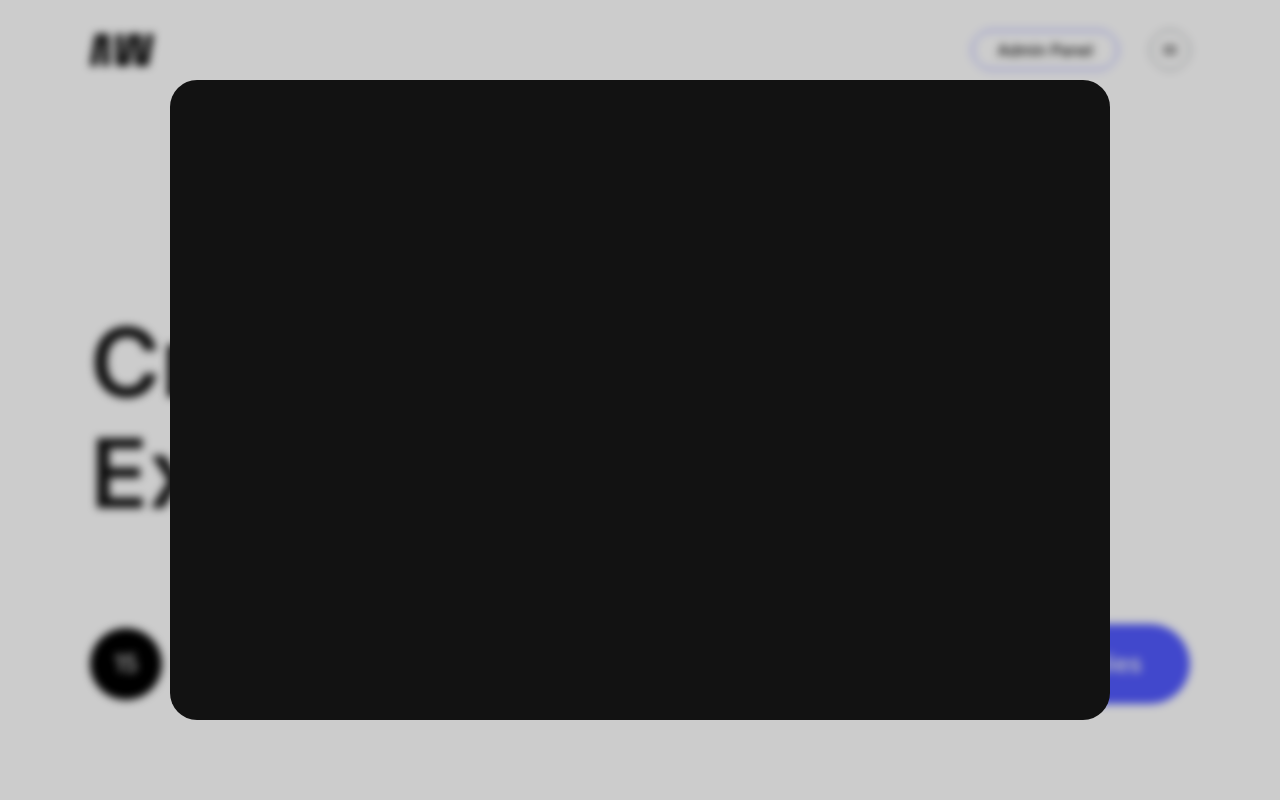
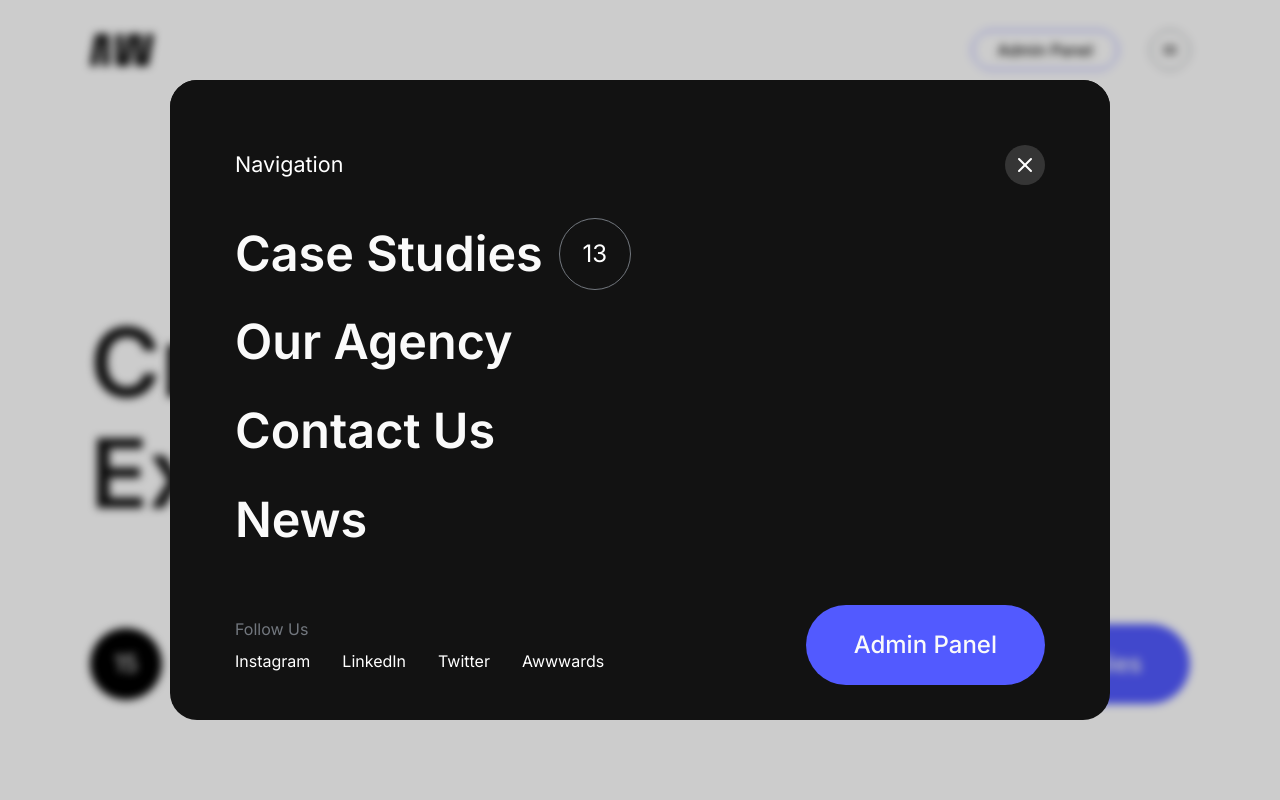
Before and after one commit to webdevsk/aesthetic-webworks, a Next.js app in the folder client/: page / in a window 1280 px wide. Both pictures are taken after a click on the button 1170 px from the left and 50 px from the top of the page. Shown: the top 800 px of the page. Built offline with nearby package versions, Linux system fonts and the light colour scheme.

Commit message:
Done with Main menu

```diff
--- a/client/components/dialog-menu.tsx
+++ b/client/components/dialog-menu.tsx
@@ -3,8 +3,11 @@
 import * as React from "react"
 import type { ForwardedRef } from "react"
 import { createContext, forwardRef, useContext, useState } from "react"
+import Link from "next/link"
 import { cn } from "@/lib/utils"
 import * as RadixDialog from "@radix-ui/react-dialog"
+import { AnimatedButton } from "./ui/animated-button"
+import { X } from "lucide-react"
 import { AnimatePresence, motion } from "motion/react"
 
 const DialogOverlay = motion(RadixDialog.Overlay)
@@ -87,7 +90,57 @@ function DialogContentCore(
                   )}>
                   <RadixDialog.Title className="hidden">{title}</RadixDialog.Title>
                   {/* {children} */}
-                  <div className="h-[80dvh] w-[940px] overflow-y-auto rounded-[calc(16px_+_16*(100vw_-_576px)/1024)] bg-foreground text-background"></div>
+                  <div className="h-[80dvh] w-[940px] overflow-y-auto rounded-[calc(16px_+_16*(100vw_-_576px)/1024)] bg-foreground text-background [--padding:0_calc(32px_+_48*(100vw_-_576px)/1024)]">
+                    <div className="*: sticky top-0 flex items-center justify-between bg-inherit p-[--padding] pt-[calc(32px_+_48*(100vw_-_576px)/1024)]">
+                      <h5 className="font-base text-[calc(16px_+_8*(100vw_-_576px)/1024)] leading-snug">Navigation</h5>
+                      <RadixDialog.Close className="group grid size-10 place-items-center rounded-full bg-[#ffffff26] transition-colors hover:bg-[#ffffff40]">
+                        <X className="transition-transform group-hover:scale-110" />
+                      </RadixDialog.Close>
+                    </div>
+
+                    <div className="p-[--padding]">
+                      {/* Nav menu */}
+                      <div className="my-[calc(16px_+_24*(100vw_-_576px)/1024)] space-y-4">
+                        {["Case Studies", "Our Agency", "Contact Us", "News"].map((menu) => (
+                          <div className="flex items-center gap-4">
+                            <AnimatedButton className="rounded-none border-0 bg-transparent p-0 text-[calc(32px_+_24*(100vw_-_576px)/1024)] font-semibold outline-none ring-0 hover:bg-transparent hover:ring-0">
+                              <Link key={menu} href={`#}`}>
+                                {menu}
+                              </Link>
+                            </AnimatedButton>
+
+                            {menu === "Case Studies" && (
+                              <div className="font-regular variant-h5 grid size-[72px] place-items-center rounded-full border border-muted">
+                                <span>13</span>
+                              </div>
+                            )}
+                          </div>
+                        ))}
+                      </div>
+
+                      <div className="mt-8 flex items-center justify-between gap-4 py-4">
+                        <div className="font-base flex flex-wrap gap-x-8 gap-y-2 text-base">
+                          <p className="block w-full text-muted">Follow Us</p>
+                          {[
+                            { href: "/", label: "Instagram" },
+                            { href: "/", label: "LinkedIn" },
+                            { href: "/", label: "Twitter" },
+                            { href: "/", label: "Awwwards" },
+                          ].map(({ href, label }) => (
+                            <Link
+                              key={label}
+                              href={href}
+                              className="relative before:absolute before:right-0 before:top-0 before:size-1 before:translate-y-2 before:border-r-[1.5px] before:border-t-[1.5px] before:border-background before:opacity-0 before:transition-all before:content-[''] hover:before:translate-x-2 hover:before:translate-y-0 hover:before:opacity-100">
+                              {label}
+                            </Link>
+                          ))}
+                        </div>
+                        <AnimatedButton className="">
+                          <Link href="/admin">Admin Panel</Link>
+                        </AnimatedButton>
+                      </div>
+                    </div>
+                  </div>
                 </motion.div>
               </RadixDialog.Content>
             </motion.div>
```
